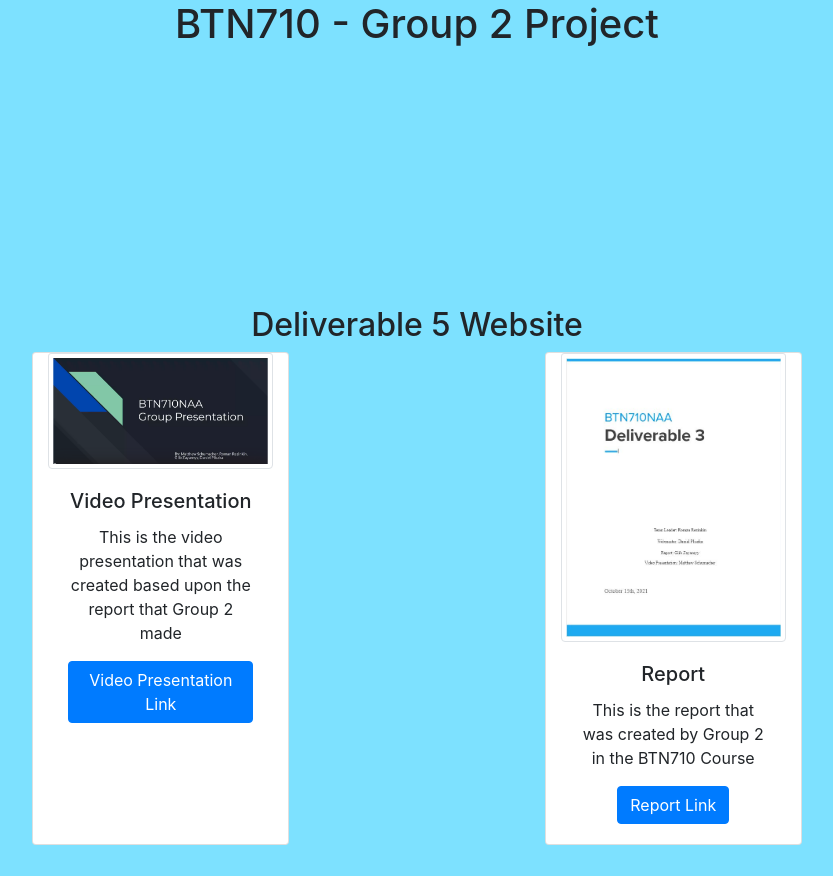
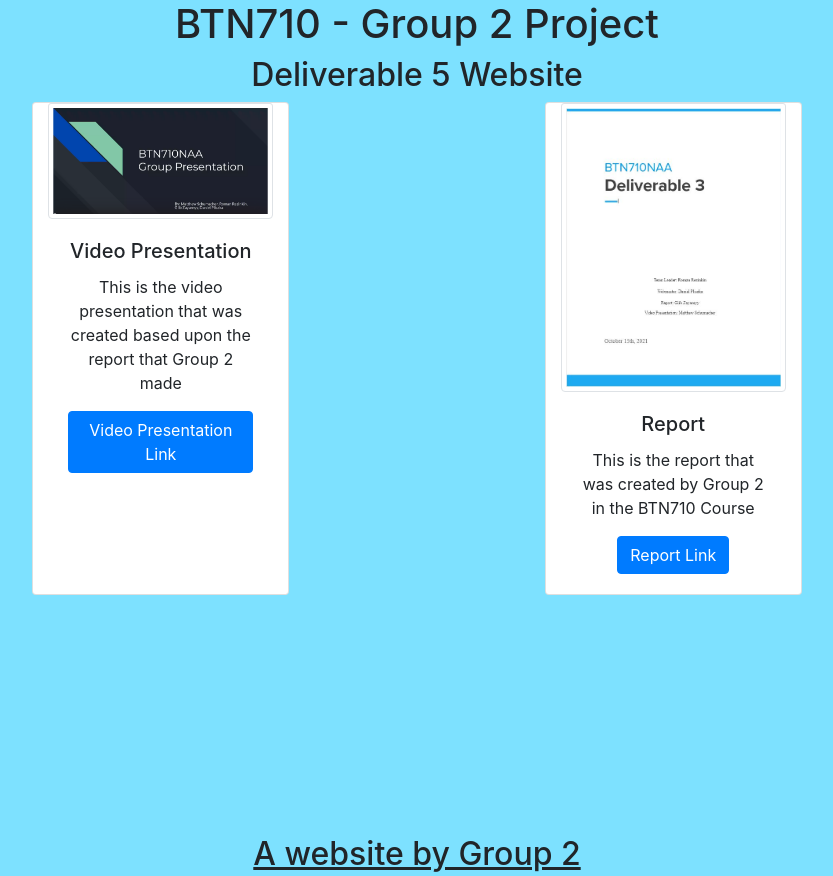
Before and after one commit to roman-rezinkin/btn710_d5, a website: page index.html in a window 1280 px wide. Shown: the top 876 px of the page, without its empty margins (223-1056 px from the left). Drawn offline with nearby package versions, Linux system fonts and the light colour scheme.

Commit message:
small fix

```diff
--- a/index.html
+++ b/index.html
@@ -13,7 +13,7 @@
             <div class="row">
                 <h1 class="col">BTN710 - Group 2 Project</h1>
             </div>
-            <div class="row" style="margin-top: 20%;">
+            <div class="row">
                 <h2 class="col">Deliverable 5 Website</h2>
             </div>
             <div class="row align-middle">
```
